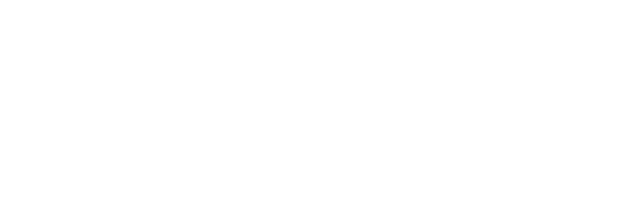
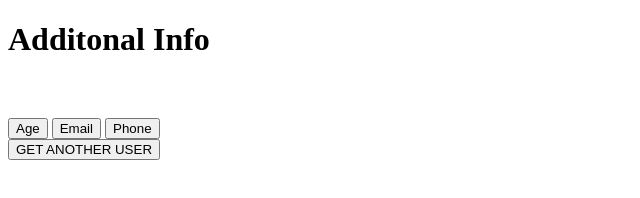
Before and after one commit to acciojob/random-user-js-Dhruwvaviya999, a website: page main.html in a window 1280 px wide. Shown: the whole page, without its empty margins (0-640 px from the left). Drawn offline with Linux system fonts and the light colour scheme.

Commit message:
created a submission

```diff
--- a/main.html
+++ b/main.html
@@ -8,6 +8,18 @@
 
 <body>
 	<!-- the entire body must be written by student -->
+
+	<h1>Additonal Info</h1>
+	<img id="image" />
+	<h2 id="name"></h2>
+	<p style="margin-bottom: 0" id="info"></p>
+	<div class="buttons">
+		<button onclick="getUserAge()" data-attr="age">Age</button>
+		<button onclick="getUserEmail()" data-attr="email">Email</button>
+		<button onclick="getUserPhone()" data-attr="phone">Phone</button>
+
+	</div>
+	<button onclick="getUser()" id="get-user">GET ANOTHER USER</button>
     <script type="text/javascript" src="./script.js">
 </script>
 
--- a/script.js
+++ b/script.js
@@ -1 +1,35 @@
 //your code here
+
+const info = document.getElementById("info");
+let age, email, phone;
+
+async function getUser(){
+	try{
+		info.textContent = "";
+		const img = document.getElementById("image");
+		const userName = document.getElementById("name");
+		const res = await fetch("https://randomuser.me/api/");
+		const data = await res.json();
+		const user = data.results[0]
+		age = user.dob.age;
+		email = user.email;
+		phone = user.phone;
+		img.src = user.picture.large
+		userName.textContent = user.name.first + " " + user.name.last
+		console.log(user)
+	}catch(error){
+		console.log(error.message);
+	}
+}
+
+function getUserAge(){
+	info.textContent = age;
+}
+
+function getUserEmail(){
+	info.textContent = email;
+}
+
+function getUserPhone(){
+	info.textContent = phone;
+}
```
